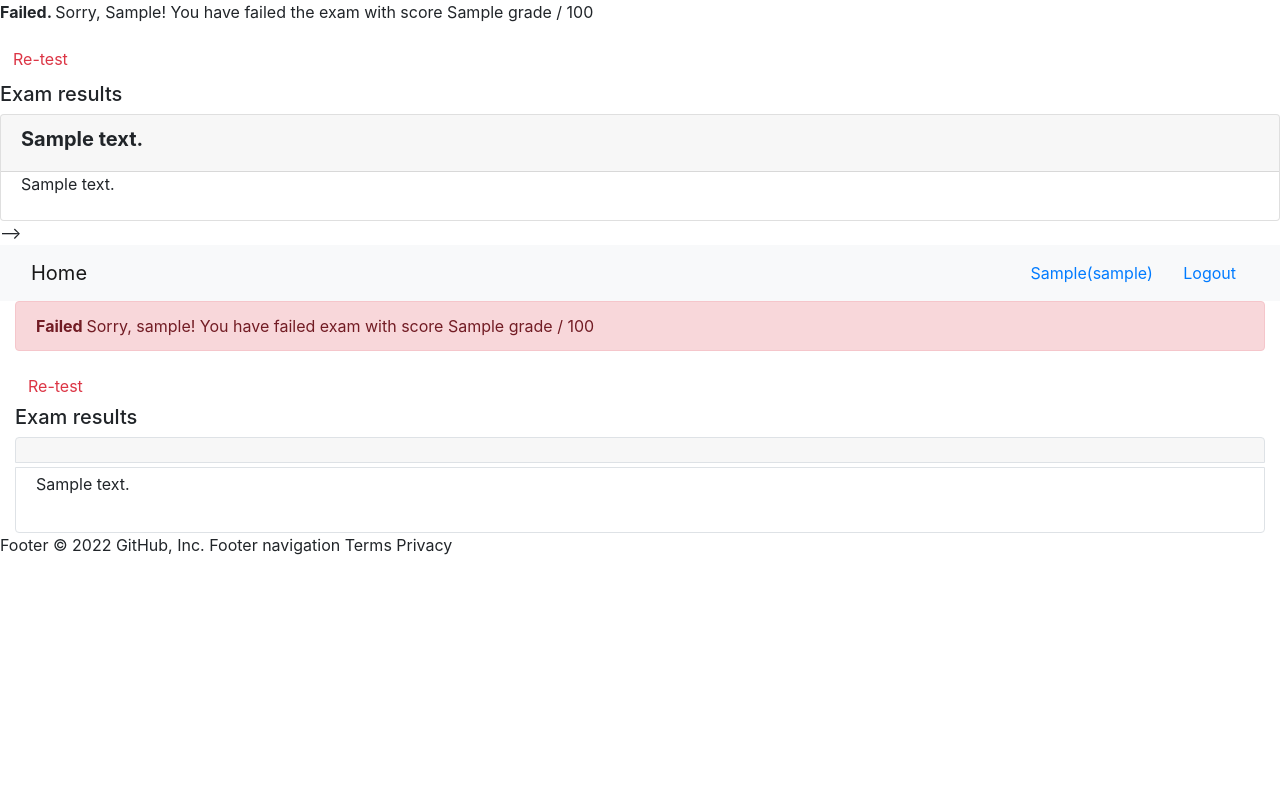
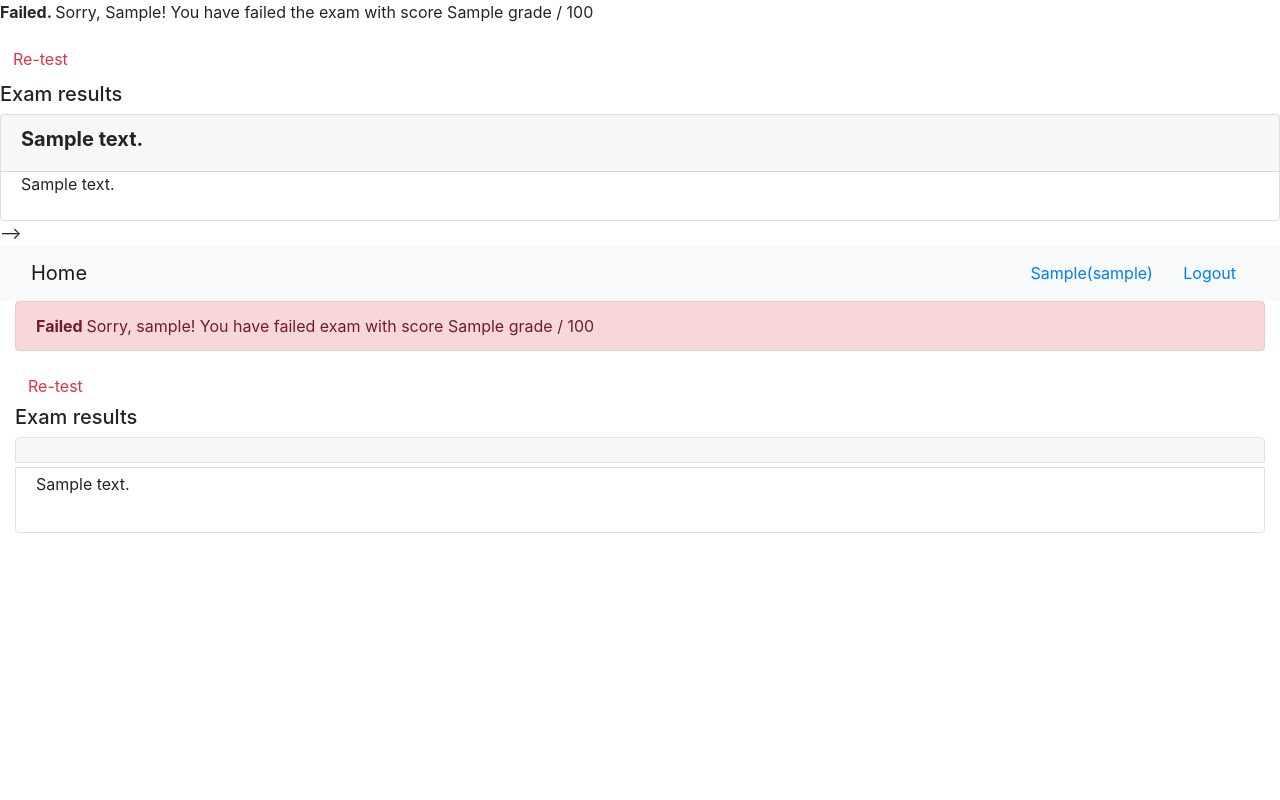
Before and after one commit to ibm-developer-skills-network/final-cloud-app-with-database, a Django app: template onlinecourse/templates/onlinecourse/exam_result_bootstrap.html in a window 1280 px wide. Run offline with Django 3.2, Linux system fonts and the light colour scheme; a user stored in the database is signed in; tables that the repository leaves empty hold one stand-in row (values such as "Sample post"); the template is opened without the code that fills it: values that come from a table or form of the project are taken from there, most other values are stand-ins (such as "Sample title", 1, 10 or a date in 2020); some libraries are stand-ins or nearby versions.

Commit message:
Update exam_result_bootstrap.html

```diff
--- a/onlinecourse/templates/onlinecourse/exam_result_bootstrap.html
+++ b/onlinecourse/templates/onlinecourse/exam_result_bootstrap.html
@@ -79,6 +79,7 @@
     </div>
 </body>
 </html> -->
+
 <!DOCTYPE html>
 <html lang="en">
 <head>
@@ -146,8 +147,3 @@
     </div>
 </body>
 </html>
-Footer
-© 2022 GitHub, Inc.
-Footer navigation
-Terms
-Privacy
```
